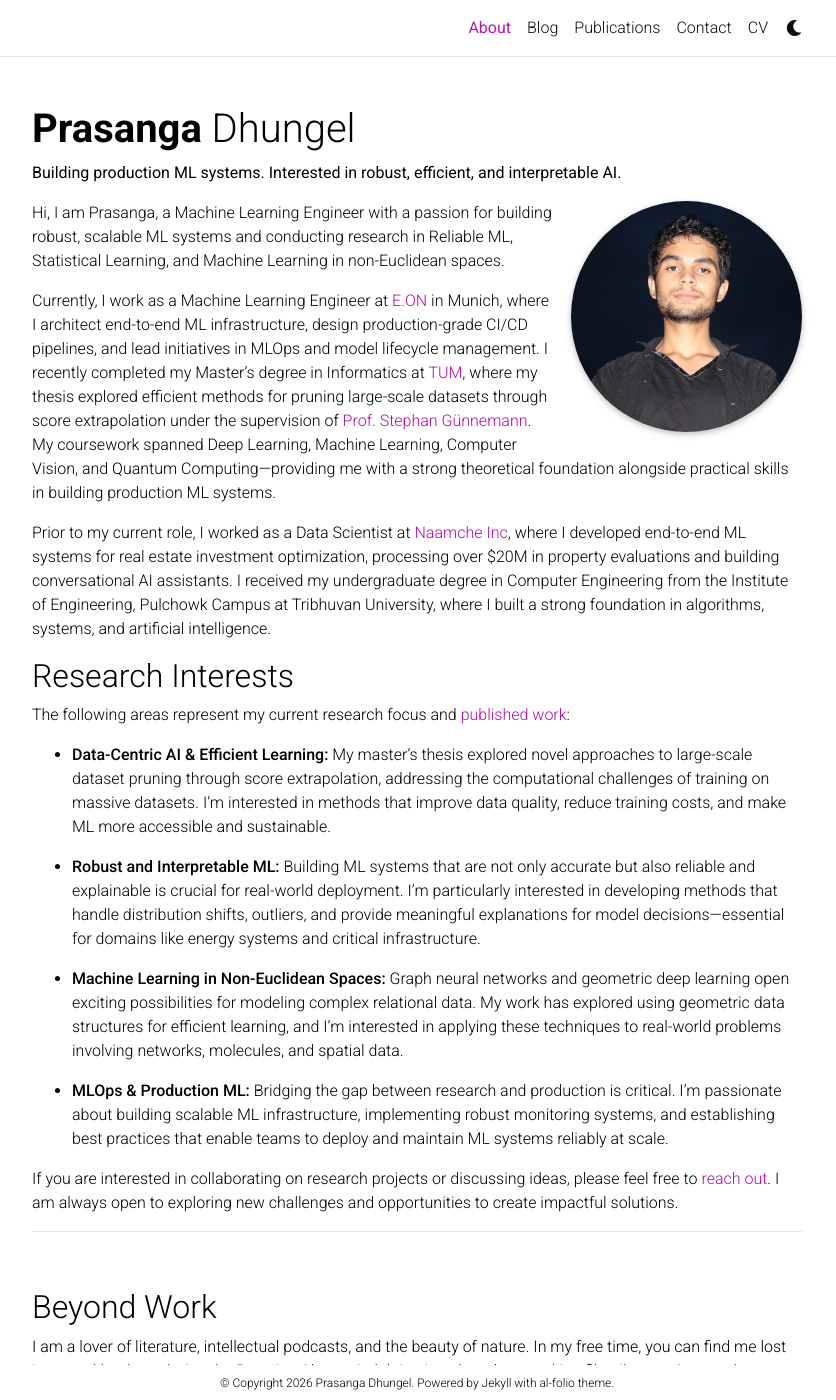
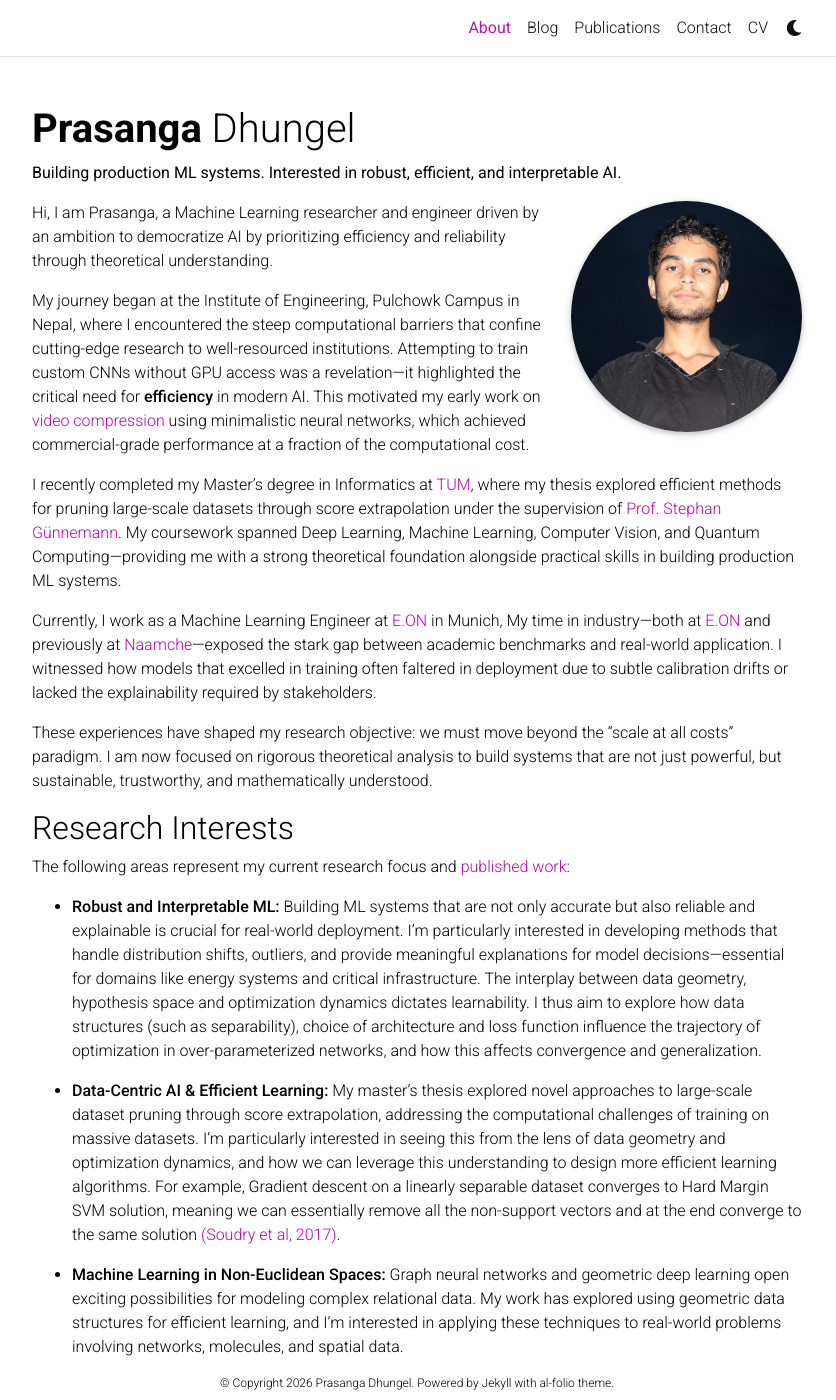
Before and after one commit to prasangadhungel/prasangadhungel.github.io, a Jekyll site: the page built from _pages/about.md, in a window 1280 px wide and 1400 px high. Shown: the whole window, without its empty margins (223-1059 px from the left). Built offline with Jekyll 4.4.1, drawn with Linux system fonts in a browser that asks for light colours; full-size pictures stand in for the smaller copies a plugin makes; comment, search, counter and statistics services are not loaded; a style sheet for code colours, icons or effects is not loaded.

Commit message:
update About

```diff
--- a/_pages/about.md
+++ b/_pages/about.md
@@ -14,19 +14,23 @@
 selected_papers: false # includes a list of papers marked as "selected={true}"
 social: true  # includes social icons at the bottom of the page
 ---
-Hi, I am Prasanga, a Machine Learning Engineer with a passion for building robust, scalable ML systems and conducting research in Reliable ML, Statistical Learning, and Machine Learning in non-Euclidean spaces.
+Hi, I am Prasanga, a Machine Learning researcher and engineer driven by an ambition to democratize AI by prioritizing efficiency and reliability through theoretical understanding.
 
-Currently, I work as a Machine Learning Engineer at [E.ON](https://www.eon.com/en) in Munich, where I architect end-to-end ML infrastructure, design production-grade CI/CD pipelines, and lead initiatives in MLOps and model lifecycle management. I recently completed my Master's degree in Informatics at [TUM](https://www.tum.de/en/), where my thesis explored efficient methods for pruning large-scale datasets through score extrapolation under the supervision of [Prof. Stephan Günnemann](https://www.professoren.tum.de/guennemann-stephan). My coursework spanned Deep Learning, Machine Learning, Computer Vision, and Quantum Computing—providing me with a strong theoretical foundation alongside practical skills in building production ML systems.
+My journey began at the Institute of Engineering, Pulchowk Campus in Nepal, where I encountered the steep computational barriers that confine cutting-edge research to well-resourced institutions. Attempting to train custom CNNs without GPU access was a revelation—it highlighted the critical need for **efficiency** in modern AI. This motivated my early work on [video compression](https://ieeexplore.ieee.org/document/9362823/) using minimalistic neural networks, which achieved commercial-grade performance at a fraction of the computational cost.
 
-Prior to my current role, I worked as a Data Scientist at [Naamche Inc](https://www.naamche.com/), where I developed end-to-end ML systems for real estate investment optimization, processing over $20M in property evaluations and building conversational AI assistants. I received my undergraduate degree in Computer Engineering from the Institute of Engineering, Pulchowk Campus at Tribhuvan University, where I built a strong foundation in algorithms, systems, and artificial intelligence.
+I recently completed my Master's degree in Informatics at [TUM](https://www.tum.de/en/), where my thesis explored efficient methods for pruning large-scale datasets through score extrapolation under the supervision of [Prof. Stephan Günnemann](https://www.professoren.tum.de/guennemann-stephan). My coursework spanned Deep Learning, Machine Learning, Computer Vision, and Quantum Computing—providing me with a strong theoretical foundation alongside practical skills in building production ML systems.
+
+Currently, I work as a Machine Learning Engineer at [E.ON](https://www.eon.com/en) in Munich, My time in industry—both at [E.ON](https://www.eon.com/en) and previously at [Naamche](https://www.naamche.com/)—exposed the stark gap between academic benchmarks and real-world application. I witnessed how models that excelled in training often faltered in deployment due to subtle calibration drifts or lacked the explainability required by stakeholders.
+
+These experiences have shaped my research objective: we must move beyond the "scale at all costs" paradigm. I am now focused on rigorous theoretical analysis to build systems that are not just powerful, but sustainable, trustworthy, and mathematically understood.
 
 ## Research Interests
 
 The following areas represent my current research focus and [published work](/publications):
 
-- **Data-Centric AI & Efficient Learning:** My master's thesis explored novel approaches to large-scale dataset pruning through score extrapolation, addressing the computational challenges of training on massive datasets. I'm interested in methods that improve data quality, reduce training costs, and make ML more accessible and sustainable.
+- **Robust and Interpretable ML:** Building ML systems that are not only accurate but also reliable and explainable is crucial for real-world deployment. I'm particularly interested in developing methods that handle distribution shifts, outliers, and provide meaningful explanations for model decisions—essential for domains like energy systems and critical infrastructure. The interplay between data geometry, hypothesis space and optimization dynamics dictates learnability. I thus aim to explore how data structures (such as separability), choice of architecture and loss function influence the trajectory of optimization in over-parameterized networks, and how this affects convergence and generalization.
 
-- **Robust and Interpretable ML:** Building ML systems that are not only accurate but also reliable and explainable is crucial for real-world deployment. I'm particularly interested in developing methods that handle distribution shifts, outliers, and provide meaningful explanations for model decisions—essential for domains like energy systems and critical infrastructure.
+- **Data-Centric AI & Efficient Learning:** My master's thesis explored novel approaches to large-scale dataset pruning through score extrapolation, addressing the computational challenges of training on massive datasets. I'm particularly interested in seeing this from the lens of data geometry and optimization dynamics, and how we can leverage this understanding to design more efficient learning algorithms. For example, Gradient descent on a linearly separable dataset converges to Hard Margin SVM solution, meaning we can essentially remove all the non-support vectors and at the end converge to the same solution [(Soudry et al, 2017)](https://arxiv.org/abs/1710.10345).
 
 - **Machine Learning in Non-Euclidean Spaces:** Graph neural networks and geometric deep learning open exciting possibilities for modeling complex relational data. My work has explored using geometric data structures for efficient learning, and I'm interested in applying these techniques to real-world problems involving networks, molecules, and spatial data.
 
```
Also changed, not shown: 1 other file.
